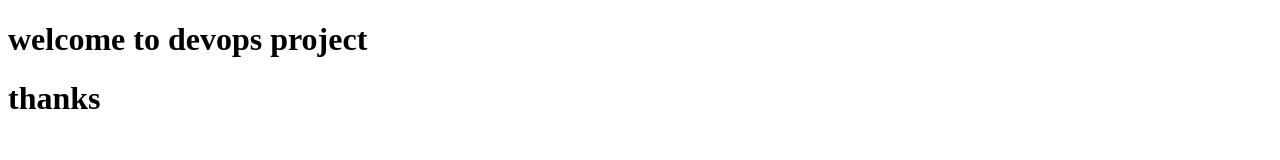
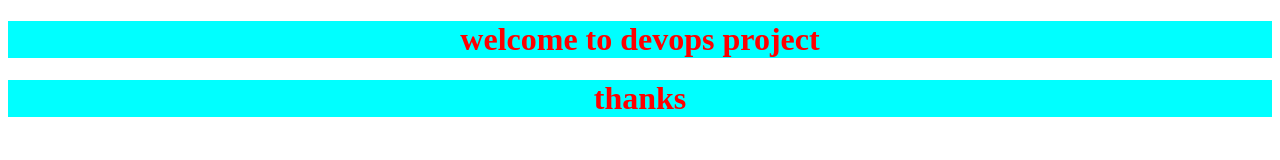
Before and after one commit to ylreddy/mysite, a plain HTML site: page index.html in a window 1280 px wide. Drawn offline with Linux system fonts and the light colour scheme.

Commit message:
index.css file added

```diff
--- /dev/null
+++ b/index.css
@@ -0,0 +1,10 @@
+header{
+    color: red;
+    background-color: aqua;
+    text-align: center;
+}
+footer{
+    color: red;
+    background-color: aqua;
+    text-align: center;
+}
--- a/index.html
+++ b/index.html
@@ -5,6 +5,7 @@
     <meta http-equiv="X-UA-Compatible" content="IE=edge">
     <meta name="viewport" content="width=device-width, initial-scale=1.0">
     <title>Document</title>
+    <link rel="stylesheet" href="index.css">
 </head>
 <body>
     <header>
```
